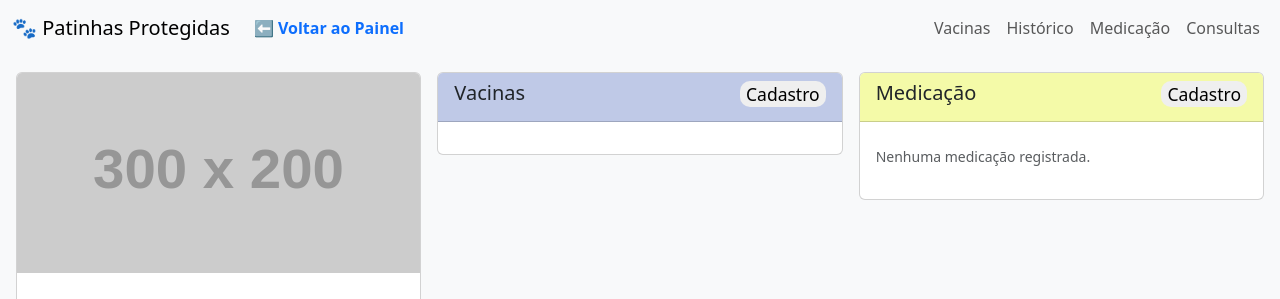
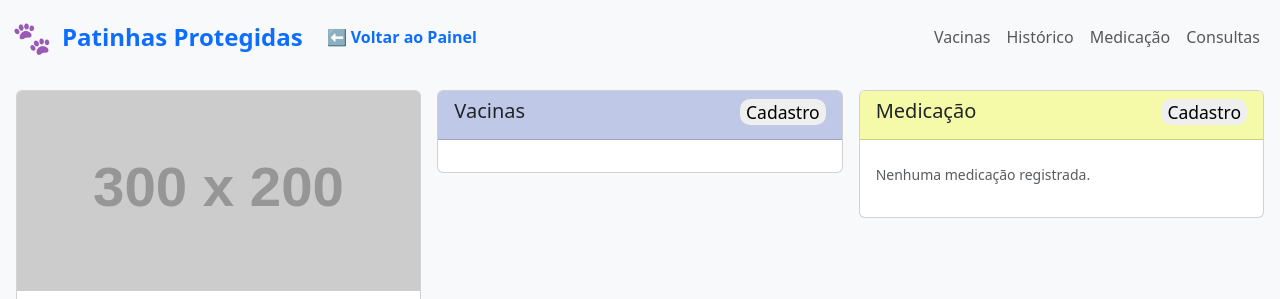
Before and after one commit to gbertaggia/patinhas-protegidas, a Flask app: template templates/paginaAnimal.html in a window 1280 px wide. Shown: the top 299 px of the page. Run offline with Flask 3, Linux system fonts and the light colour scheme; the template is opened without the code that fills it, so the values that code supplies are empty; grey boxes labelled with a size stand in for pictures from a placeholder-image service; some libraries are stand-ins or nearby versions.

Commit message:
ajuste de logo e emoji na página do animal

```diff
--- a/templates/paginaAnimal.html
+++ b/templates/paginaAnimal.html
@@ -166,7 +166,10 @@
   <body>
     <nav class="navbar navbar-expand-lg bg-body-tertiary">
       <div class="container-fluid">
-        <a class="navbar-brand" href="/painel">🐾 Patinhas Protegidas</a>
+        <a class="navbar-brand d-flex align-items-center" href="/painel" style="text-decoration: none;">
+        <span style="color: transparent; text-shadow: 0 0 0 #9b59b6; font-size: 2rem; margin-right: 10px;">🐾</span>
+        <span class="text-primary" style="font-weight: bold; font-size: 1.5rem;">Patinhas Protegidas</span>
+        </a>
         <div class="collapse navbar-collapse" id="navbarNavDropdown">
           <ul class="navbar-nav me-auto">
             <li class="nav-item"><a class="nav-link text-primary fw-bold" href="/painel">⬅️ Voltar ao Painel</a></li>
```
